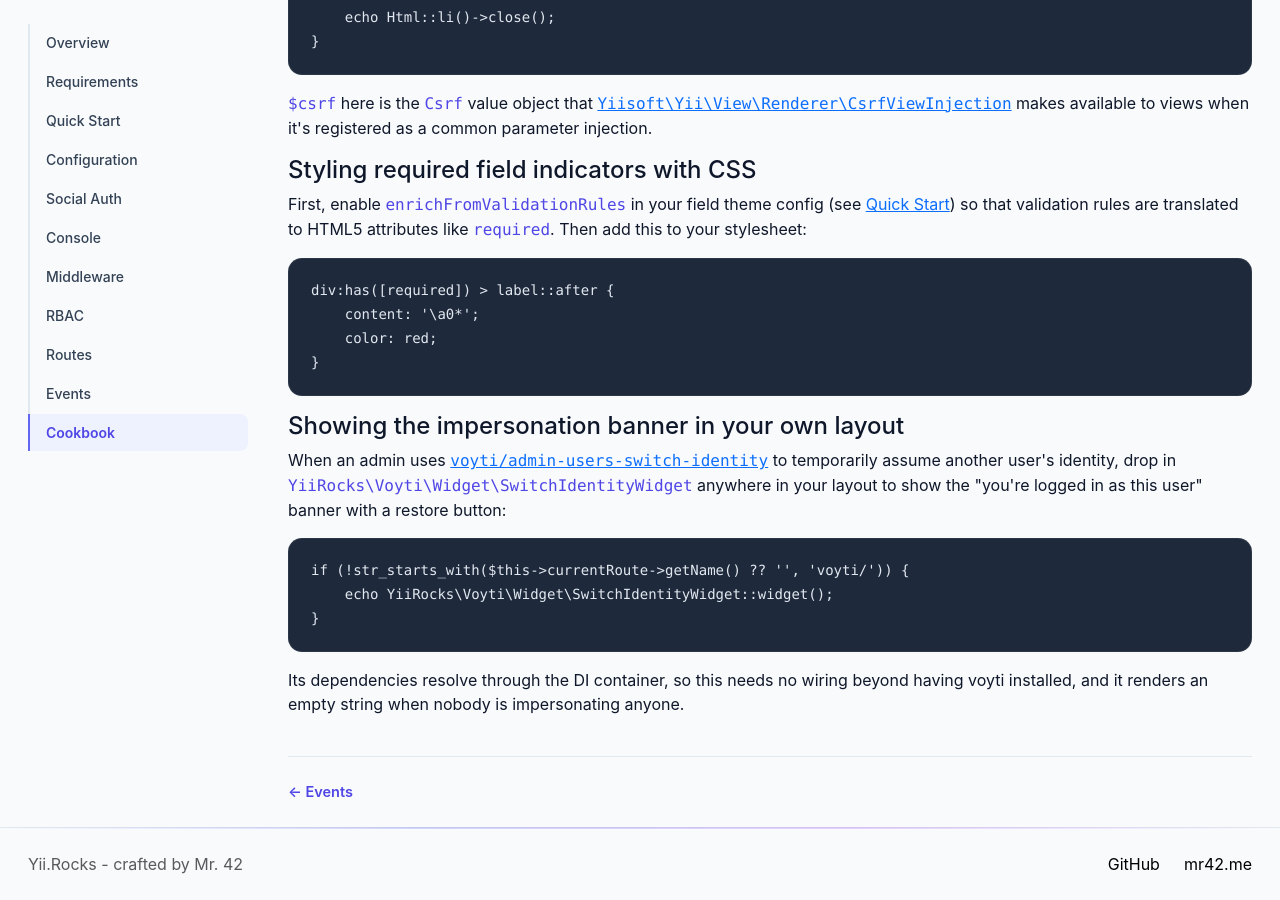
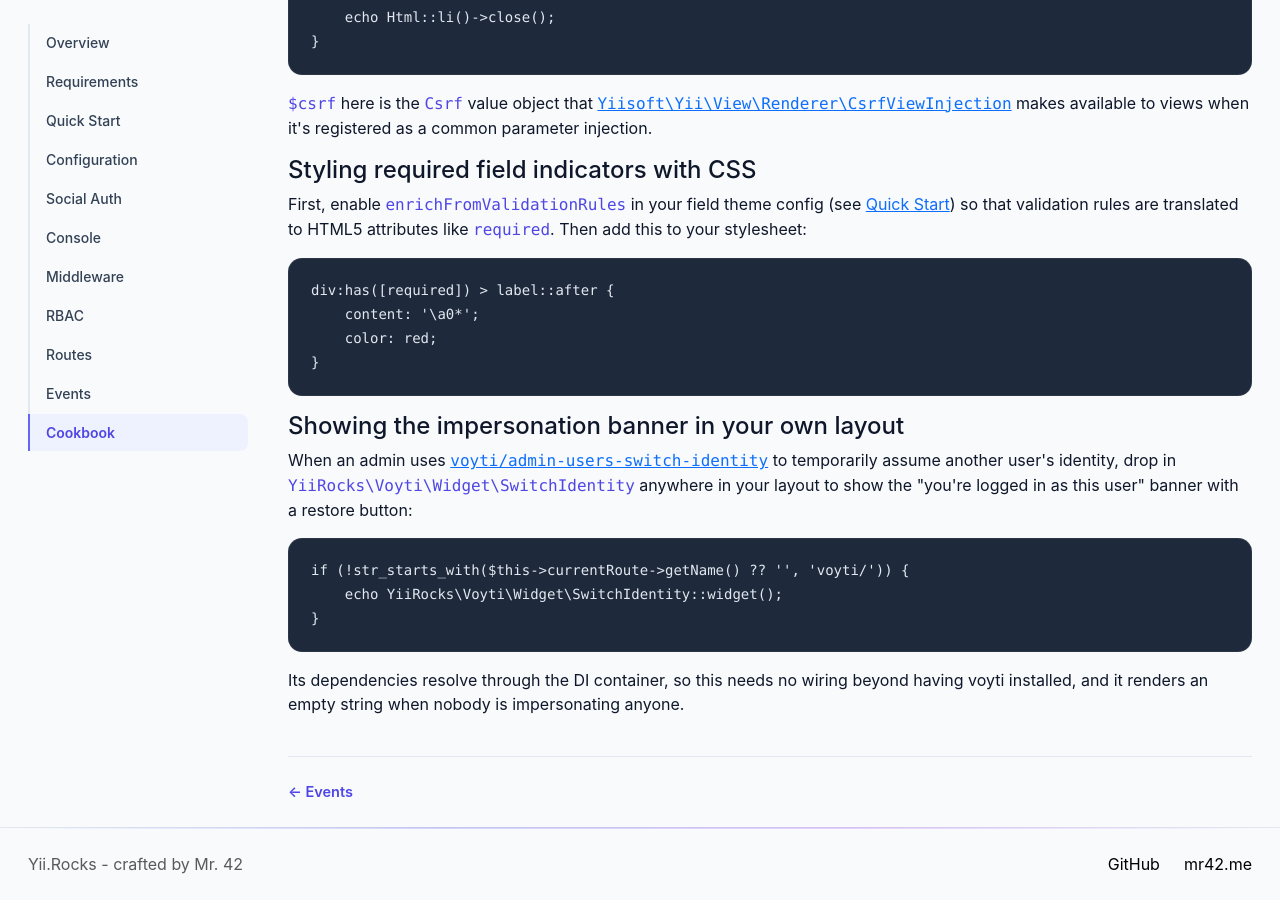
Before and after one commit to YiiRocks/YiiRocks.github.io, a Jekyll site: the page built from voyti/cookbook/index.html, in a window 1280 px wide and 900 px high, scrolled down 987 px. Built offline with Jekyll 4.4.1, drawn with Linux system fonts in a browser that asks for light colours; a style sheet for code colours, icons or effects is not loaded.

Commit message:
Update SwitchIdentityWidget references to SwitchIdentity
Matches the class rename in yiirocks/voyti.

```diff
--- a/voyti/cookbook/index.html
+++ b/voyti/cookbook/index.html
@@ -62,11 +62,11 @@ if (!$this->currentUser->isGuest()) {
         <p>
             When an admin uses <a href="/voyti/routes/#admin"><code>voyti/admin-users-switch-identity</code></a>
             to temporarily assume another user's identity, drop in
-            <code>YiiRocks\Voyti\Widget\SwitchIdentityWidget</code> anywhere in your layout to show
+            <code>YiiRocks\Voyti\Widget\SwitchIdentity</code> anywhere in your layout to show
             the "you're logged in as this user" banner with a restore button:
         </p>
         <pre class="doc-example mb-3"><code class="language-php">if (!str_starts_with($this->currentRoute->getName() ?? '', 'voyti/')) {
-    echo YiiRocks\Voyti\Widget\SwitchIdentityWidget::widget();
+    echo YiiRocks\Voyti\Widget\SwitchIdentity::widget();
 }</code></pre>
         <p>
             Its dependencies resolve through the DI container, so this needs no wiring beyond
```
